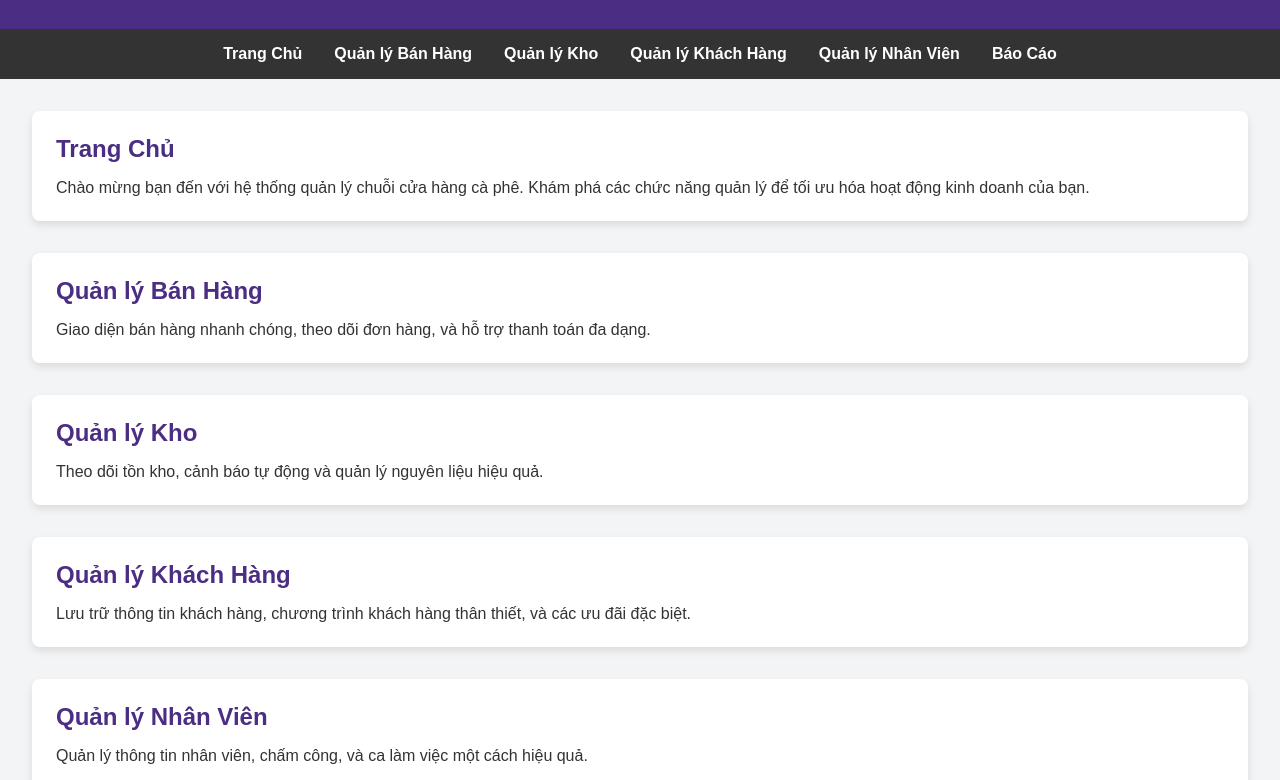
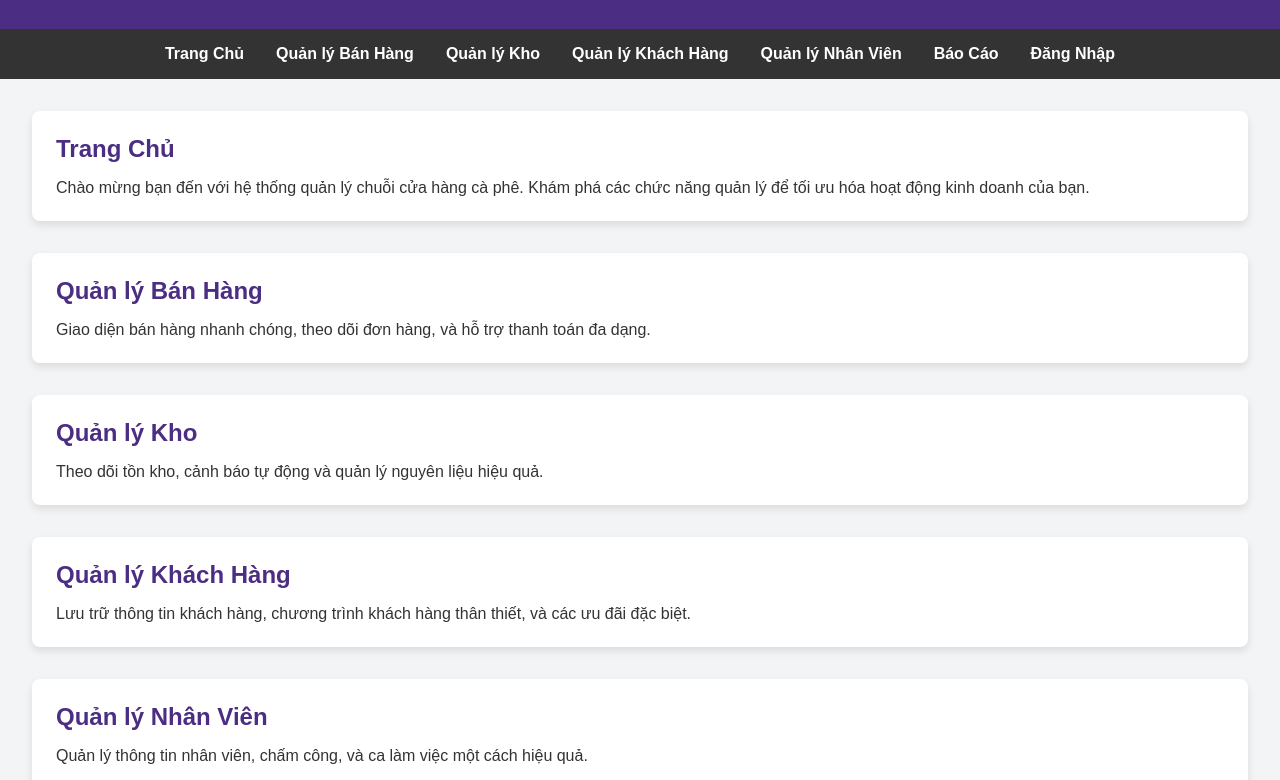
Before and after one commit to TuanNguyen-dev28/Coffee, a plain HTML site: page Coffee/index.html in a window 1280 px wide. Shown: the part 102-882 px from the top of the page. Drawn offline with Linux system fonts and the light colour scheme.

Commit message:
thêm dữ liệu để làm đăng nhập

```diff
--- a/Coffee/index.html
+++ b/Coffee/index.html
@@ -20,6 +20,7 @@
             <li><a href="#customer-management">Quản lý Khách Hàng</a></li>
             <li><a href="#staff-management">Quản lý Nhân Viên</a></li>
             <li><a href="#reports">Báo Cáo</a></li>
+            <li><a href="#logout">Đăng Nhập</a></li>
         </ul>
     </nav>
 
```
